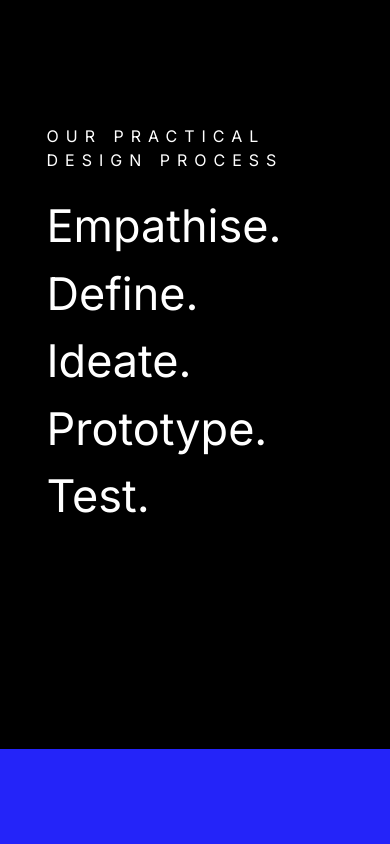
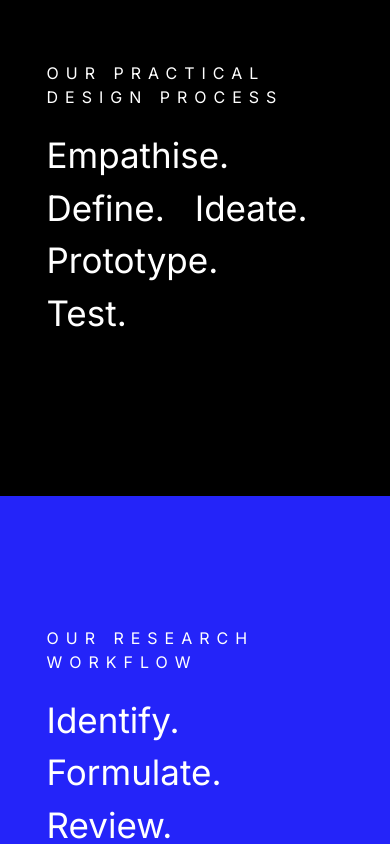
Before and after one commit to solomonmarvel97/boltcliq, a Vue app: page / in a window 390 px wide. Shown: the part 2380-3224 px from the top of the page. Built offline with nearby package versions, Linux system fonts and the light colour scheme.

Commit message:
adjusted font size on designs

```diff
--- a/src/pages/Home/BusinessPractices.vue
+++ b/src/pages/Home/BusinessPractices.vue
@@ -68,7 +68,7 @@ export default {
   padding: 30px;
   flex-basis: 300px;
   gap: 30px;
-  height: 100vh;
+  height: 70vh;
   display: flex;
   align-items: center;
   background-color: black;
@@ -102,7 +102,7 @@ export default {
 
 .process p {
   font-style: normal;
-  font-size: 110px;
+  font-size: 70px;
   line-height: 1.2; /* or 133% */
   text-align: center;
   padding: 0 30px 0 0;
@@ -111,7 +111,7 @@ export default {
 
 @media (max-width: 768px) {
   .process p {
-    font-size: 45px;
+    font-size: 35px;
     line-height: 1.5; /* or 133% */
     text-align: center;
   }
--- a/src/pages/Home/Care.vue
+++ b/src/pages/Home/Care.vue
@@ -27,9 +27,9 @@ export default {
   <div class="home">
     <div class="hero" >
       <div class="container">
-          <h1>
+          <h2>
             We listen, research, learn, understand and execute. Our processes makes us better professionals.
-          </h1>
+          </h2>
       </div>
     </div>
   </div>
@@ -39,7 +39,7 @@ export default {
 <style scoped>
 .hero {
   width: 100%;
-  height: 100vh;
+  height: 400px;
   position: relative;
   overflow: hidden;
   background: url("../../assets/images/experience.jpg");
@@ -58,12 +58,10 @@ export default {
   place-items: center;
 }
 
-.hero h1 {
-  line-height: 1.2;
+.hero h2 {
   color: #ffffff;
-  font-size: 70px;
-  margin-bottom: 25px;
-  width: 850px;
+  font-size: 30px;
+  width: 700px;
 }
 
 .hero h1 span {
```
